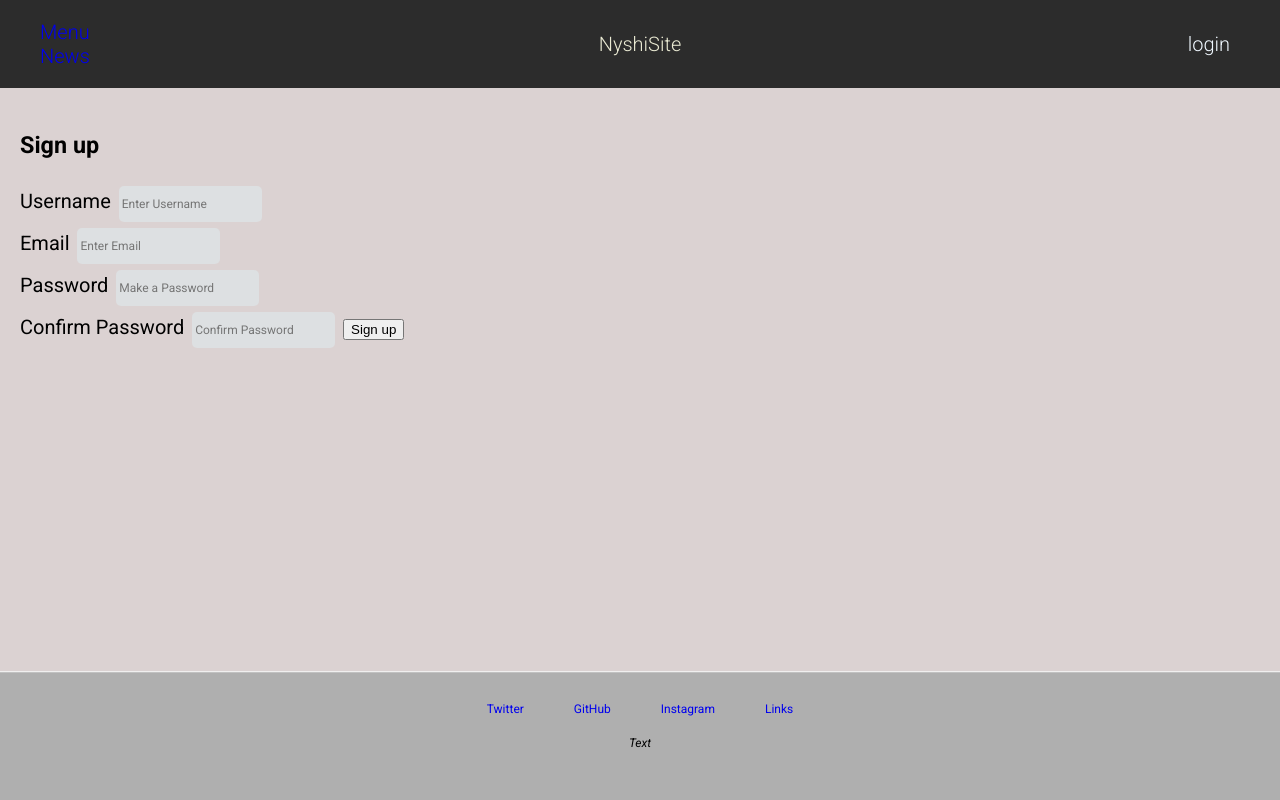
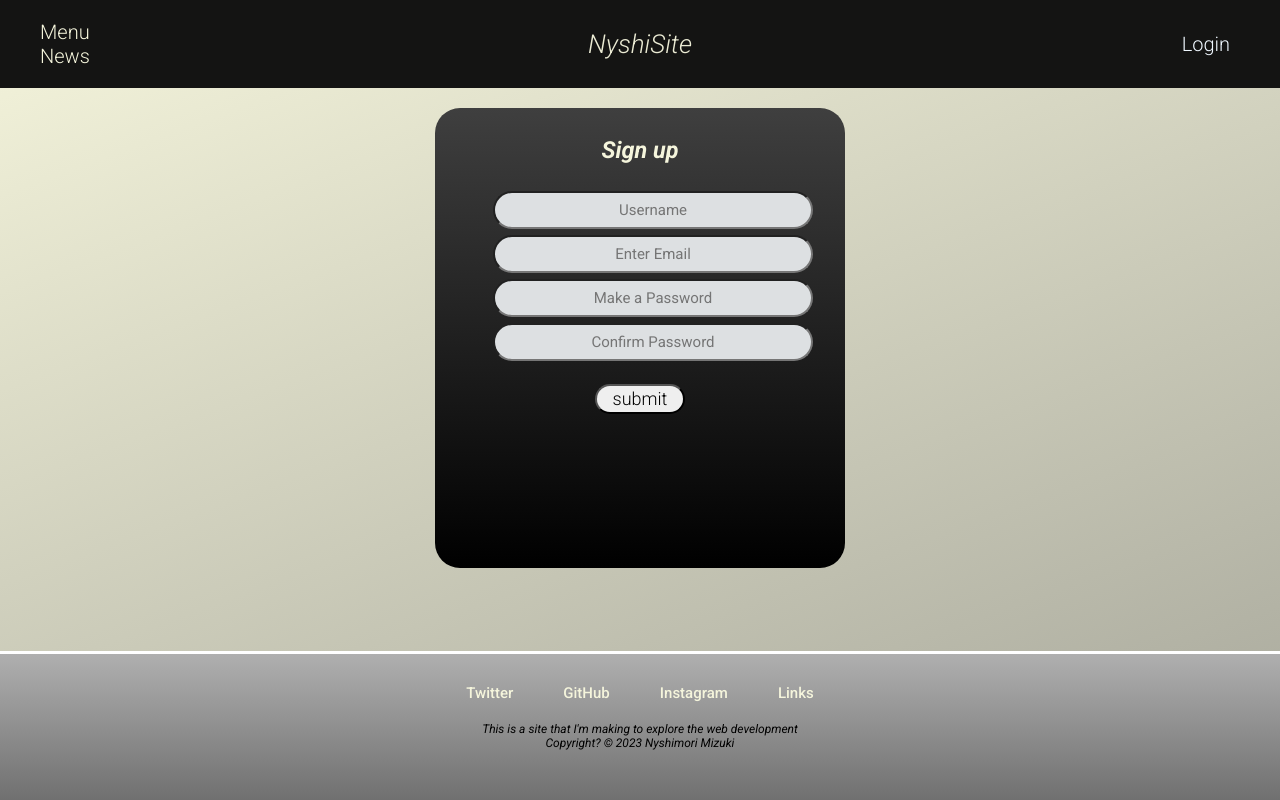
Before and after one commit to NyshimoriMizuki/learning-flask, a Python web app: template website/templates/signup.html in a window 1280 px wide. Run offline with Jinja, Linux system fonts and the light colour scheme; the template is opened without the code that fills it, so the values that code supplies are empty.

Commit message:
some adjustments in css

```diff
--- a/website/static/css/style.css
+++ b/website/static/css/style.css
@@ -5,21 +5,27 @@ body {
     margin: 0;
     display: flex;
     flex-direction: column;
-    background: rgb(219, 210, 210);
     min-height: 100vh;
+    background: linear-gradient(160deg, beige, rgb(167, 167, 155));
 }
 
 a:link,
-a:visited {
+a:visited,
+a:hover,
+a:active {
     text-decoration: none;
 }
 
+a:hover,
+a:active {
+    text-decoration: underline;
+}
 
 .header {
     display: grid;
     grid-template-columns: 2fr 1fr 2fr;
 
-    background-color: rgb(44, 44, 44);
+    background-color: rgb(20, 20, 19);
     color: rgb(235, 235, 212);
     font: 20px 'Roboto', sans-serif;
     font-weight: 300;
@@ -31,14 +37,17 @@ a:visited {
     margin: 0;
 }
 
-.menu li {
+.menu li,
+.menu a {
     list-style: none;
+    color: beige;
 }
 
 .header-title {
     display: flex;
     justify-content: center;
     align-items: center;
+    font-size: 26px;
 }
 
 .login {
@@ -58,21 +67,26 @@ a:visited {
 footer {
     position: sticky;
     top: 100%;
-    background-color: rgb(175, 175, 175);
+    background: linear-gradient(rgb(175, 175, 175), rgb(112, 112, 112));
     padding: 30px 0;
-    border-top: 1px solid white;
+    border-top: 3px solid white;
 }
 
 .links {
     display: flex;
     justify-content: center;
     gap: 50px;
-    font: 12px 'Roboto', sans-serif;
-    font-weight: 400;
+    font: 15px 'Roboto', sans-serif;
+    font-weight: 500;
+}
+
+.links a {
+    color: beige;
 }
 
 .about {
     display: flex;
+    text-align: center;
     justify-content: center;
     margin: 20px;
     font: 12px 'Roboto', sans-serif;
@@ -85,28 +99,43 @@ footer {
     padding: 5px;
     width: 400px;
     height: 450px;
-    background-color: rgb(173, 173, 155);
+    background: linear-gradient(rgb(63, 63, 63), black);
     color: beige;
     margin: 0 auto;
     vertical-align: middle;
 }
 
+
+.login-form-group,
+.signup-form-group {
+    margin: 0px;
+    padding: 0 50px;
+    align-self: center;
+    font-size: 15px;
+    font-weight: 300;
+}
+
+.to-signup {
+    font-size: 15px;
+    color: rgb(126, 126, 119);
+}
+
 .form-control {
-    border: 0 solid white;
-    font: 12px 'Roboto', sans-serif;
-    border-radius: 5px;
+    font: 15px 'Roboto', sans-serif;
+    text-align: center;
+    border-radius: 20px;
     min-height: 30px;
-    padding: 3px;
+    width: 300px;
+    padding: 2px 8px;
     margin: 3px;
     background-color: rgb(221, 224, 226);
 }
 
-
-.login-form-group {
-    margin: 0px;
-    padding: 0 50px;
-    display: grid;
-    grid-template-columns: 1fr 2fr;
-    font-size: 15px;
+.btn {
+    margin: 20px;
+    height: 30px;
+    width: 90px;
+    font: 18px 'Roboto', sans-serif;
     font-weight: 300;
+    border-radius: 25px;
 }
--- a/website/templates/base.html
+++ b/website/templates/base.html
@@ -18,8 +18,8 @@
             <li><a href="{{ url_for('views.home') }}">Menu</a></li>
             <li><a href="#">News</a></li>
         </ul>
-        <div class="header-title">NyshiSite</div>
-        <a class="login" href="{{ url_for('auth.login') }}">login</a>
+        <div class="header-title"><i>NyshiSite</i></div>
+        <a class="login" href="{{ url_for('auth.login') }}">Login</a>
     </nav>
     <div class="content">{% block content %}{% endblock %}</div>
 
@@ -30,7 +30,9 @@
             <a href="https://www.instagram.com/nyshimori_mizuki/" target="_blank">Instagram</a>
             <a href="https://nyshimori.carrd.co/" target="_blank">Links</a>
         </div>
-        <div class="about"><i>Text</i></div>
+        <div class="about"><i>This is a site that I'm making to explore the web development <br> Copyright? © 2023
+                Nyshimori Mizuki</i>
+        </div>
     </footer>
 </body>
 
--- a/website/templates/signup.html
+++ b/website/templates/signup.html
@@ -2,21 +2,14 @@
 
 {% block title %}Home{% endblock %}
 {% block content %}
-<form method="post">
-    <h3>Sign up</h3>
-    <div class="form-group">
-        <label for="username">Username</label>
-        <input type="text" id="username" name="username" class="form-control" placeholder="Enter Username" />
-        <br>
-        <label for="email">Email</label>
+<form method="post" class="form">
+    <h3 class="signup-title"><i>Sign up</i></h3>
+    <div class="signup-form-group">
+        <input type="text" id="username" name="username" class="form-control" placeholder="Username" />
         <input type="text" id="email" name="email" class="form-control" placeholder="Enter Email" />
-        <br>
-        <label for="make_pw">Password</label>
         <input type="password" id="make_pw" name="make_pw" class="form-control" placeholder="Make a Password" />
-        <br>
-        <label for="confirm_pw">Confirm Password</label>
         <input type="password" id="confirm_pw" name="confirm_pw" class="form-control" placeholder="Confirm Password" />
-        <button class="btn btn-primary" type="submit">Sign up</button>
     </div>
+    <button class="btn btn-primary" type="submit">submit</button>
 </form>
 {% endblock %}
```
Also changed, not shown: website/templates/login.html (+4 -3 lines).
